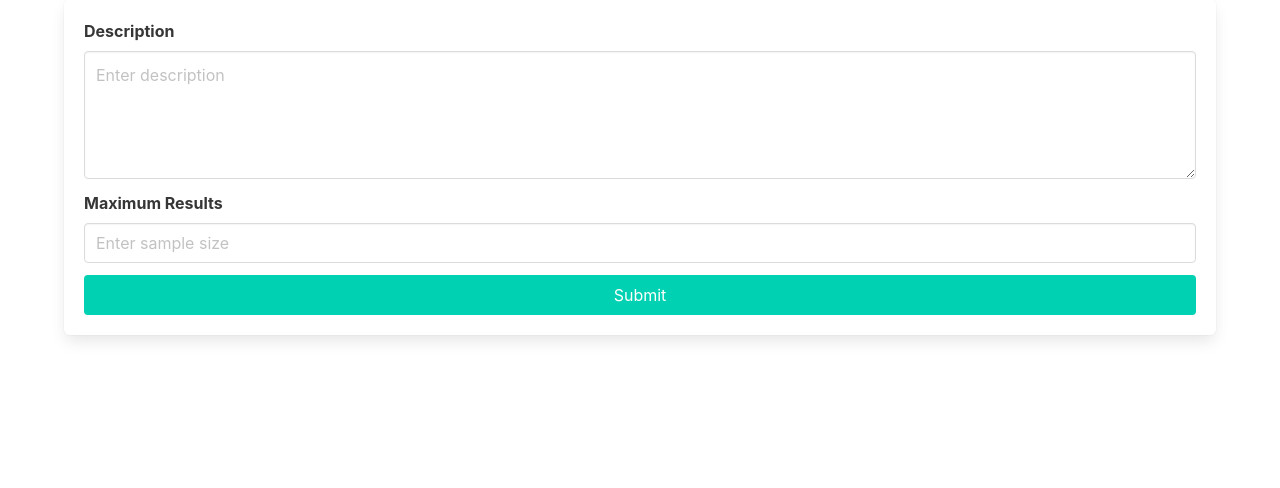
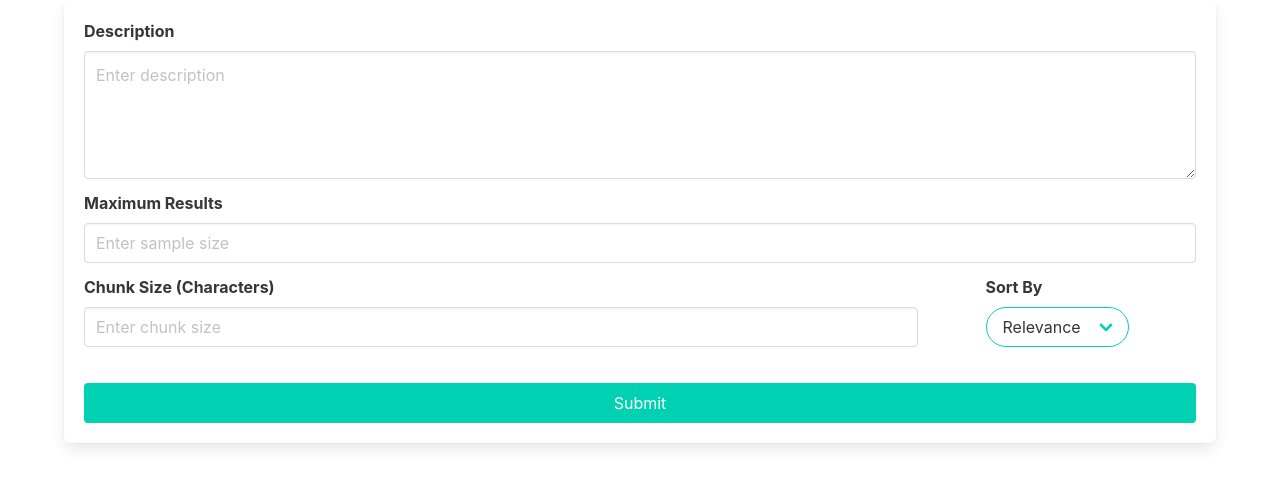
Before and after one commit to pnd-andrei/SmartResume, a Django app: template resumecentral/src/api/templates/search/dashboard.html in a window 1280 px wide. Shown: the part 161-649 px from the top of the page. Run offline with Django 5.2, Linux system fonts and the light colour scheme; the template is opened without the code that fills it, so the values that code supplies are empty.

Commit message:
updated search template

```diff
--- a/resumecentral/src/api/templates/search/dashboard.html
+++ b/resumecentral/src/api/templates/search/dashboard.html
@@ -28,6 +28,31 @@
             </div>
           </div>
 
+          <div style="display: flex; justify-content: space-between;" class="optionals">
+
+            <div style="width: 75%;" class="field">
+              <label class="label" for="chunk_size">Chunk Size (Characters)</label>
+              <div class="control">
+                <input required class="input" type="number" id="chunk_size" name="chunk_size" placeholder="Enter chunk size">
+              </div>
+            </div>
+
+            <div style="margin: 0 auto;" class="field">
+              <label  class="label" for="relevance">Sort By</label>
+              <div class="control">
+                <div class="select is-rounded is-primary">
+                  <select id="relevance" name="relevance">
+                    <option value="relevance">Relevance</option>
+                    <option value="experience">Experience</option>
+                  </select>
+                </div>
+              </div>
+            </div>
+
+          </div>
+
+          <br>
+
           <div class="field">
             <div class="control">
               <button class="button is-primary is-fullwidth" type="submit">Submit</button>
```
